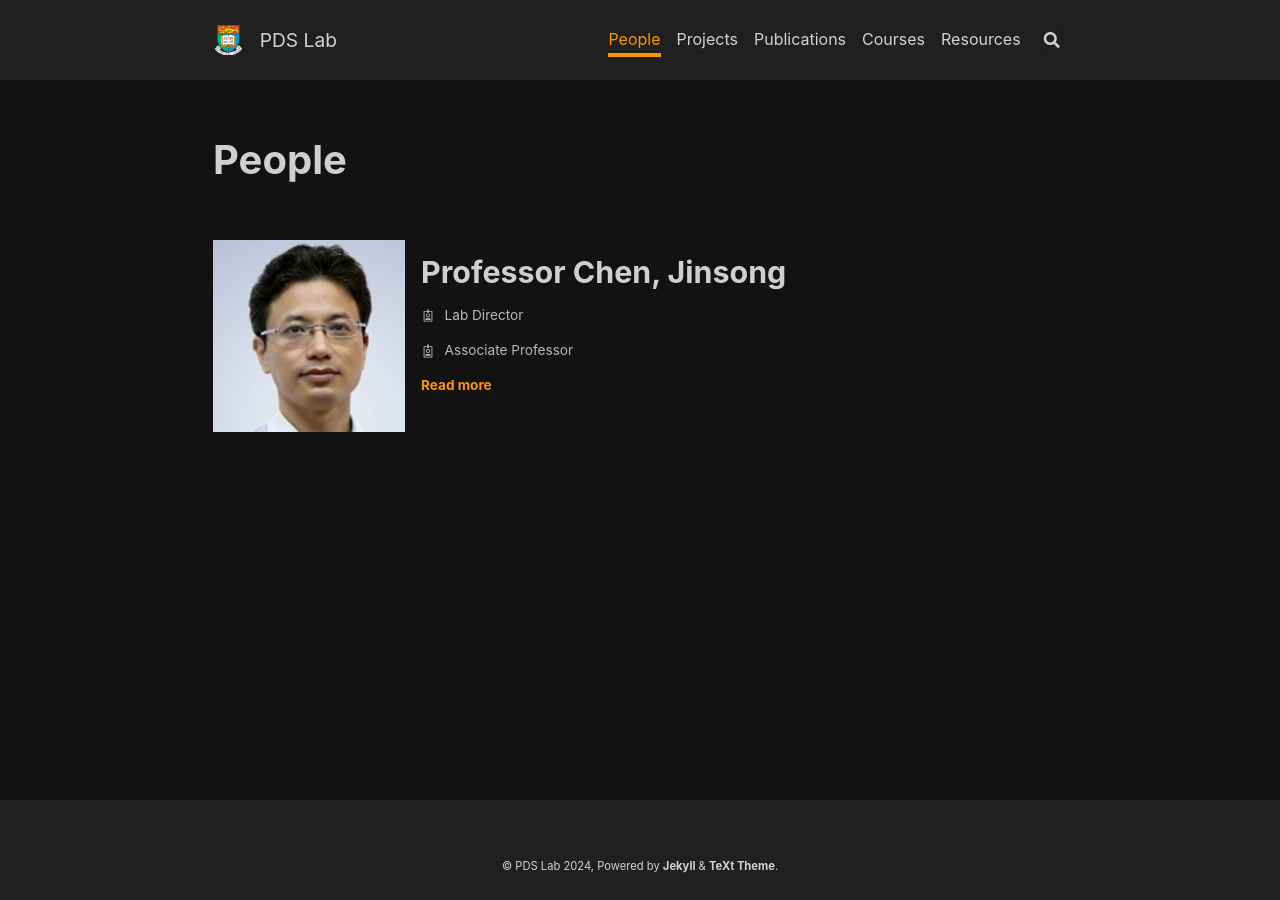
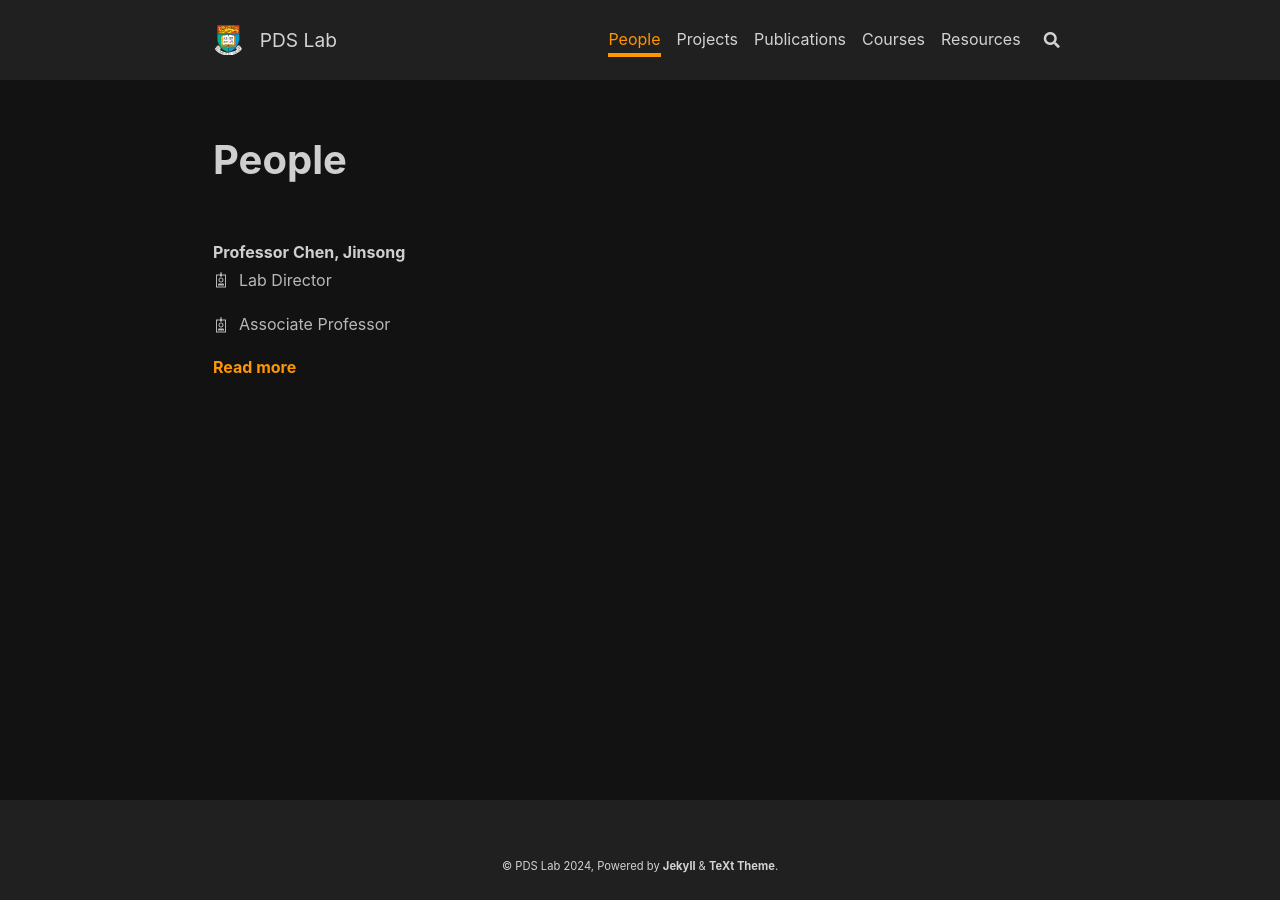
Before and after one commit to psychometrics-ds/psychometrics-ds.github.io, a Jekyll site: the page built from people.md, in a window 1280 px wide. Built offline with Jekyll 4.4.1, drawn with Linux system fonts in a browser that asks for light colours; nearby versions of some CDN libraries.

Commit message:
Update article-list.html

```diff
--- a/_includes/article-list.html
+++ b/_includes/article-list.html
@@ -1,72 +1,26 @@
 {%- assign _excerpt_truncate = include.excerpt_truncate | default: 350 -%}
-
 {%- assign _excerpt_type = include.excerpt_type -%}
-
 {%- include snippets/get-locale-string.html key='READMORE' -%}
 {%- assign _locale_readmore = __return -%}
 
-{%- assign _sorted_list = include.articles -%}
+{%- assign _sorted_list = include.articles | sort: 'date' | reverse -%}
+
+<div class="article-list items">
   {%- if include.group_by == 'year' -%}
-  {%- assign _sorted_list = _sorted_list | sort: 'date' | reverse -%}
-{%- else -%}
-  {%- if include.reverse -%}
-    {%- assign _sorted_list = _sorted_list | sort: 'date' | reverse -%}
-  {%- else -%}
-    {%- assign _sorted_list = _sorted_list | sort: 'date' -%}
+    {%- assign _current_year = '' -%}
+    {%- for _article in _sorted_list -%}
+      {%- assign _article_year = _article.date | date: "%Y" -%}
+      {%- if _article_year != _current_year -%}
+        {%- unless forloop.first -%}</ul></section>{%- endunless -%}
+        <section><h2 class="article-list__group-header">{{ _article_year }}</h2><ul class="items">
+        {%- assign _current_year = _article_year -%}
       {%- endif -%}
+      <li class="item" itemscope itemtype="http://schema.org/BlogPosting">
+        <div class="item__content">
+          {%- if include.show_info -%}
+            <span class="item__meta">{{ _article.date | date: '%B %d, %Y' }}</span>
           {%- endif -%}
-
-{%- if include.type == 'item' -%}
-<div class="article-list items items--divided">
-{%- elsif include.type == 'brief' -%}
-<div class="article-list items">
-{%- elsif include.type == 'grid' -%}
-  {%- if include.size == 'sm' -%}
-  <div class="article-list grid grid--sm grid--p-3">
-  {%- else -%}
-  <div class="article-list grid grid--p-3">
-  {%- endif -%}
-{%- endif -%}
-
-  {%- if include.group_by == 'year' -%}
-    {%- assign _date = '' -%}
-    {%- for _article in _sorted_list -%}
-      {%- assign _currentdate = _article.date | date: '%Y' -%}
-      {%- if _currentdate != _date -%}
-        {%- unless forloop.first -%}</ul></section>{%- endunless -%}
-        <section><h2 class="article-list__group-header">{{ _currentdate }}</h2><ul class="items">
-        {%- assign _date = _currentdate -%}
-      {%- endif -%}
-      {%- include snippets/prepend-baseurl.html path=_article.url -%}
-      {%- assign _article_url = __return -%}
-
-      {%- if _article.cover -%}
-        {%- include snippets/get-nav-url.html path=_article.cover -%}
-        {%- assign _article_cover = __return -%}
-      {%- endif -%}
-
-      {%- if include.type == 'item' -%}
-        {%- if include.article_type == 'BlogPosting' -%}
-          <article class="item" itemscope itemtype="http://schema.org/BlogPosting">
-        {%- else -%}
-          <article class="item">
-        {%- endif -%}
-          {%- if _article.cover and include.show_cover-%}
-            {%- include snippets/get-nav-url.html path=_article.cover -%}
-            {%- assign _article_cover = __return -%}
-            <div class="item__image">
-            {%- if include.cover_size == 'lg' -%}
-              <img class="image image--lg" src="{{ _article_cover }}" />
-            {%- elsif include.cover_size == 'sm' -%}
-              <img class="image image--sm" src="{{ _article_cover }}" />
-            {%- else -%}
-              <img class="image" src="{{ _article_cover }}" />
-            {%- endif -%}
-            </div>
-          {%- endif -%}
-          <div class="item__content">
-            <header><a href="{{ _article_url }}"><h2 itemprop="headline" class="item__header">{{ _article.title }}</h2></a></header>
-            <div class="item__description">
+          <a itemprop="headline" class="item__header" href="{{ _article.url }}">{{ _article.title }}</a>
           {%- if _article.excerpt and include.show_excerpt -%}
             <div class="article__content" itemprop="description articleBody">
               {%- if _excerpt_type == 'html' -%}
@@ -77,52 +31,20 @@
             </div>
           {%- endif -%}
           {%- if include.show_readmore -%}
-                <p><a href="{{ _article_url }}">{{ _locale_readmore }}</a></p>
+            <p><a href="{{ _article.url }}">{{ _locale_readmore }}</a></p>
           {%- endif -%}
         </div>
-            {%- if include.show_info -%}
-              {%- include snippets/assign.html target=site.data.variables.default.page.pageview
-                source0=_article.pageview -%}
-              {%- assign _show_pageview = __return -%}
-              {%- include article-info.html article=_article show_pageview=_show_pageview -%}
-            {%- endif -%}
-          </div>
-        </article>
-      {%- endif -%}
+      </li>
     {%- endfor -%}
     </ul></section>
   {%- else -%}
     {%- for _article in _sorted_list -%}
-      {%- include snippets/prepend-baseurl.html path=_article.url -%}
-      {%- assign _article_url = __return -%}
-
-      {%- if _article.cover -%}
-        {%- include snippets/get-nav-url.html path=_article.cover -%}
-        {%- assign _article_cover = __return -%}
+      <li class="item" itemscope itemtype="http://schema.org/BlogPosting">
+        <div class="item__content">
+          {%- if include.show_info -%}
+            <span class="item__meta">{{ _article.date | date: '%B %d, %Y' }}</span>
           {%- endif -%}
-
-      {%- if include.type == 'item' -%}
-        {%- if include.article_type == 'BlogPosting' -%}
-          <article class="item" itemscope itemtype="http://schema.org/BlogPosting">
-        {%- else -%}
-          <article class="item">
-        {%- endif -%}
-          {%- if _article.cover and include.show_cover-%}
-            {%- include snippets/get-nav-url.html path=_article.cover -%}
-            {%- assign _article_cover = __return -%}
-            <div class="item__image">
-            {%- if include.cover_size == 'lg' -%}
-              <img class="image image--lg" src="{{ _article_cover }}" />
-            {%- elsif include.cover_size == 'sm' -%}
-              <img class="image image--sm" src="{{ _article_cover }}" />
-            {%- else -%}
-              <img class="image" src="{{ _article_cover }}" />
-            {%- endif -%}
-            </div>
-          {%- endif -%}
-          <div class="item__content">
-            <header><a href="{{ _article_url }}"><h2 itemprop="headline" class="item__header">{{ _article.title }}</h2></a></header>
-            <div class="item__description">
+          <a itemprop="headline" class="item__header" href="{{ _article.url }}">{{ _article.title }}</a>
           {%- if _article.excerpt and include.show_excerpt -%}
             <div class="article__content" itemprop="description articleBody">
               {%- if _excerpt_type == 'html' -%}
@@ -133,66 +55,10 @@
             </div>
           {%- endif -%}
           {%- if include.show_readmore -%}
-                <p><a href="{{ _article_url }}">{{ _locale_readmore }}</a></p>
+            <p><a href="{{ _article.url }}">{{ _locale_readmore }}</a></p>
           {%- endif -%}
         </div>
-            {%- if include.show_info -%}
-              {%- include snippets/assign.html target=site.data.variables.default.page.pageview
-                source0=_article.pageview -%}
-              {%- assign _show_pageview = __return -%}
-              {%- include article-info.html article=_article show_pageview=_show_pageview -%}
-            {%- endif -%}
-          </div>
-        </article>
-      {%- elsif include.type == 'brief' -%}
-        {%- assign _tags = '' -%}
-        {%- for _tag in _article.tags -%}
-          {%- assign _tag_encode = _tag | strip | url_encode -%}
-          {%- if forloop.last -%}
-            {%- assign _tags = _tags | append: _tag_encode -%}
-          {%- else -%}
-            {%- assign _tags = _tags | append: _tag_encode | append: ',' -%}
-          {%- endif -%}
-        {%- endfor -%}
-        {%- include snippets/get-locale-string.html key='ARTICLE_LIST_DATE_FORMAT' -%}
-        <li class="item" itemscope itemtype="http://schema.org/BlogPosting" data-tags="{{ _tags }}">
-          <div class="item__content">
-            {%- if include.show_info -%}
-              <span class="item__meta">{{ _article.date | date: __return }}</span>
-            {%- endif -%}
-            <a itemprop="headline" class="item__header" href="{{ _article_url }}">{{ _article.title }}</a></div>
       </li>
-      {%- elsif include.type == 'grid' -%}
-        {%- if include.size == 'sm' -%}
-          <div class="cell cell--12 cell--md-4 cell--lg-3">
-            <div class="card card--flat">
-              {%- if _article.cover -%}
-                <div class="card__image">
-                  <img class="image" src="{{ _article_cover }}" />
-                  <div class="overlay overlay--bottom">
-                    <header>
-                      <a href="{{ _article_url }}"><h2 class="card__header">{{ _article.title }}</h2></a>
-                    </header>
-                  </div>
-                </div>
-              {%- endif -%}
-              </div>
-          </div>
-        {%- else -%}
-          <div class="cell cell--12 cell--md-6 cell--lg-4">
-            <div class="card card--flat">
-              {%- if _article.cover -%}
-                <div class="card__image"><img src="{{ _article_cover }}" /></div>
-              {%- endif -%}
-                <div class="card__content">
-                  <header>
-                    <a href="{{ _article_url }}"><h2 class="card__header">{{ _article.title }}</h2></a>
-                  </header>
-                </div>
-            </div>
-          </div>
-        {%- endif -%}
-      {%- endif -%}
     {%- endfor -%}
   {%- endif -%}
 </div>
```
Lines whose indentation alone changed are shown as unchanged.
